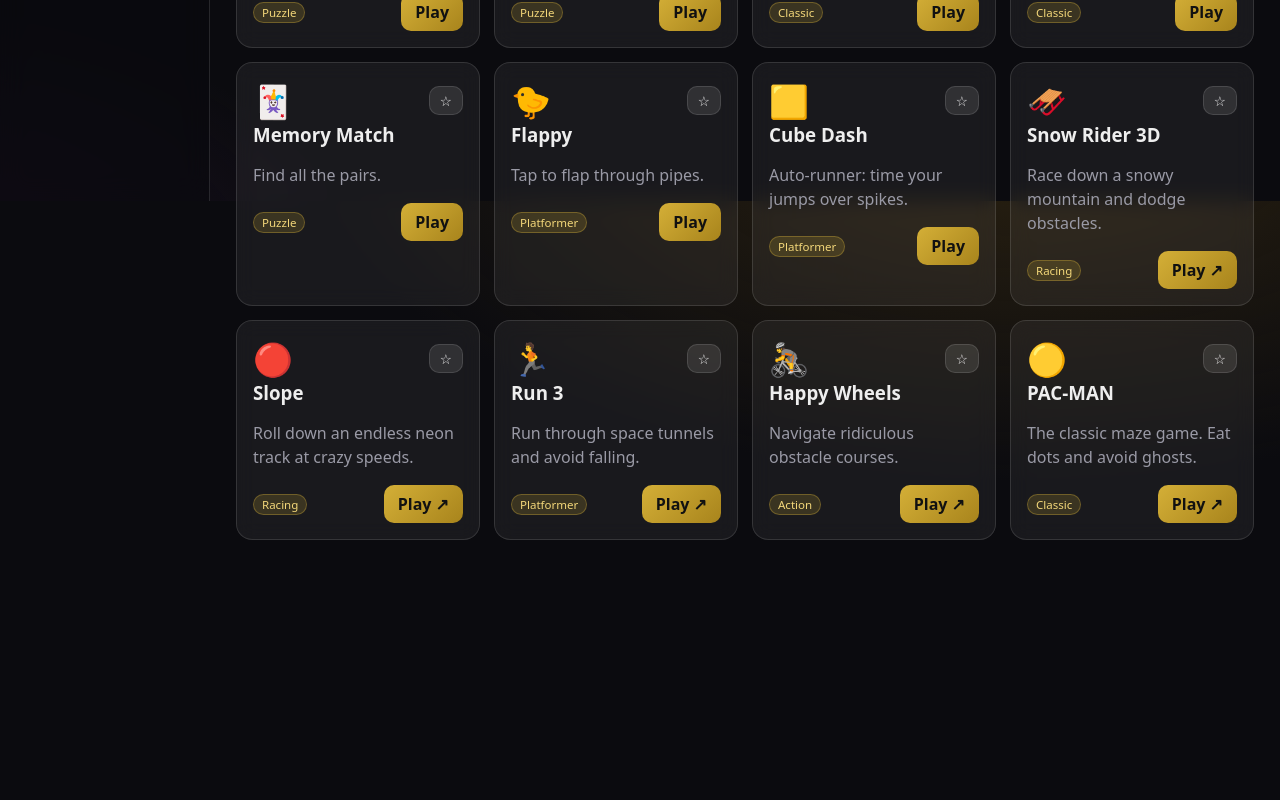
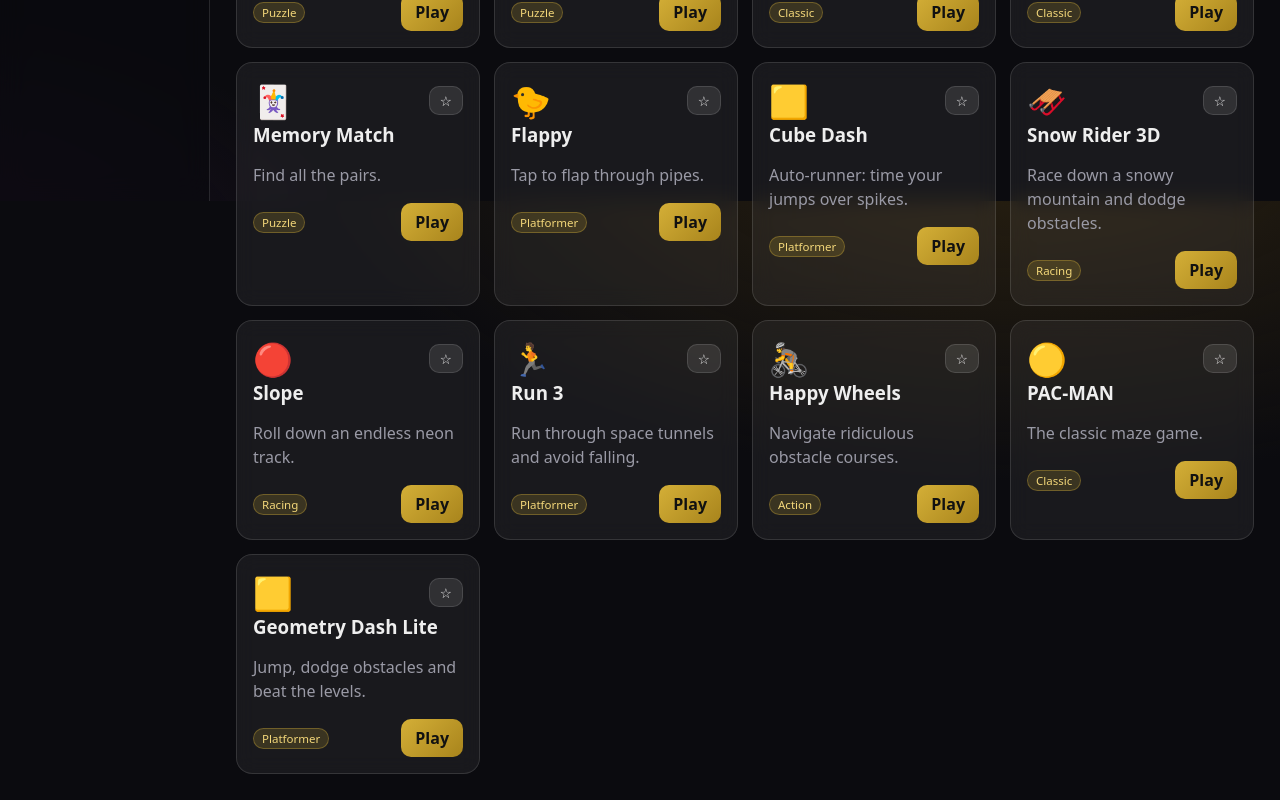
Before and after one commit to Taiteathailand/Invis-mafioso, a React (Vite) app: page /#/arcade in a window 1280 px wide. Shown: the part 599-1399 px from the top of the page. Before the commit the page ends 1165 px from the top, so only its background shows below. Built offline with nearby package versions, Linux system fonts and the light colour scheme; no server answers.

Commit message:
Update Arcade.jsx

```diff
--- a/src/pages/Arcade.jsx
+++ b/src/pages/Arcade.jsx
@@ -16,7 +16,7 @@ const EXTERNAL_GAMES = [
     id: 'slope',
     name: 'Slope',
     icon: '🔴',
-    desc: 'Roll down an endless neon track at crazy speeds.',
+    desc: 'Roll down an endless neon track.',
     category: 'Racing',
     url: 'https://slopegame.com/',
   },
@@ -40,9 +40,17 @@ const EXTERNAL_GAMES = [
     id: 'pacman',
     name: 'PAC-MAN',
     icon: '🟡',
-    desc: 'The classic maze game. Eat dots and avoid ghosts.',
+    desc: 'The classic maze game.',
     category: 'Classic',
     url: 'https://www.pacman.com/en/',
+  },
+  {
+    id: 'geometry-dash-lite',
+    name: 'Geometry Dash Lite',
+    icon: '🟨',
+    desc: 'Jump, dodge obstacles and beat the levels.',
+    category: 'Platformer',
+    url: 'https://geometrylitepc.net/',
   },
 ]
 
@@ -73,6 +81,7 @@ const GAME_CATEGORIES = {
 export default function Arcade() {
   const [search, setSearch] = useState('')
   const [category, setCategory] = useState('All Games')
+
   const [favorites, setFavorites] = useState(() => {
     try {
       return JSON.parse(localStorage.getItem('arcade-favorites') || '[]')
@@ -158,14 +167,11 @@ export default function Arcade() {
           <div key={g.id} className="card link">
             <div className="row" style={{ justifyContent: 'space-between' }}>
               <div className="big">{g.icon}</div>
+
               <button
                 className="btn sm"
                 onClick={() => toggleFavorite(g.id)}
-                aria-label={
-                  favorites.includes(g.id)
-                    ? 'Remove favorite'
-                    : 'Add favorite'
-                }
+                aria-label="Toggle favorite"
               >
                 {favorites.includes(g.id) ? '⭐' : '☆'}
               </button>
@@ -178,14 +184,9 @@ export default function Arcade() {
               <span className="badge">{g.category}</span>
 
               {g.external ? (
-                <a
-                  className="btn gold"
-                  href={g.url}
-                  target="_blank"
-                  rel="noopener noreferrer"
-                >
-                  Play ↗
-                </a>
+                <Link className="btn gold" to={`/game/${g.id}`}>
+                  Play
+                </Link>
               ) : (
                 <Link className="btn gold" to={`/arcade/${g.id}`}>
                   Play
```
